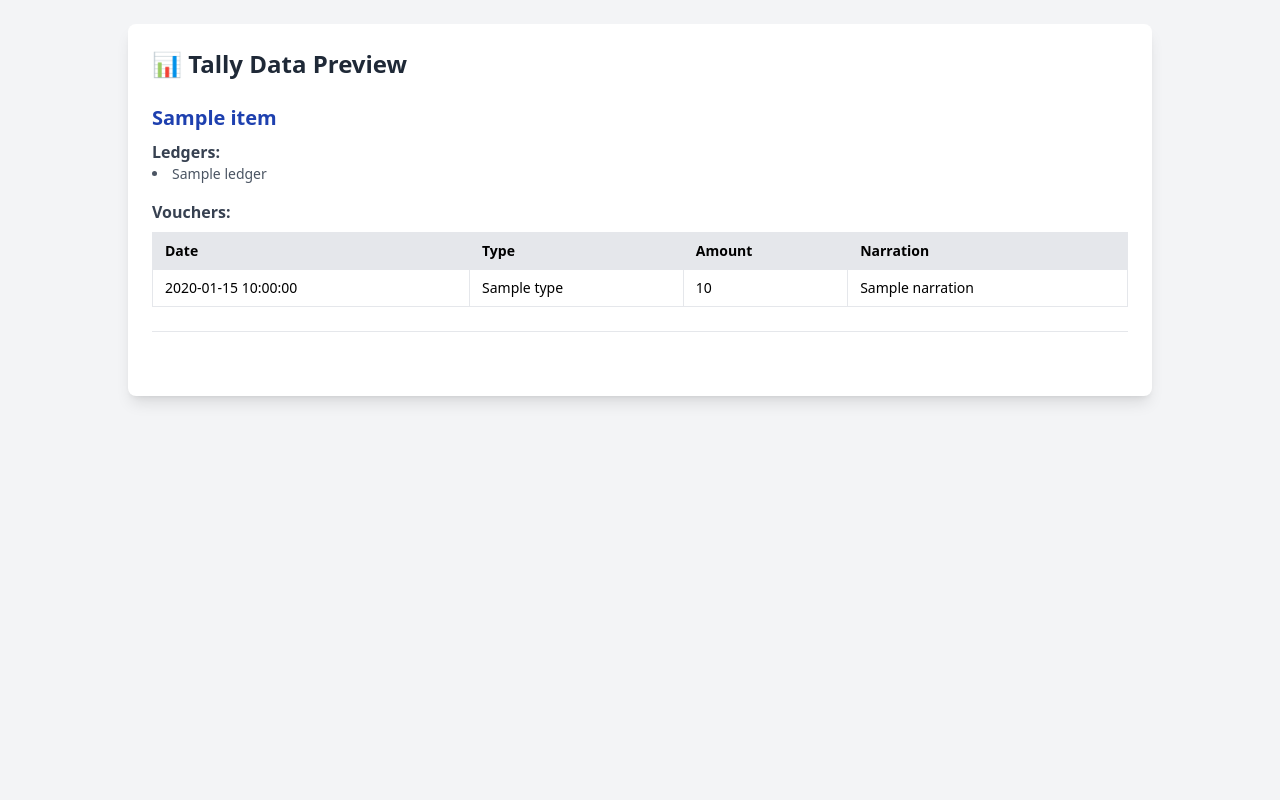
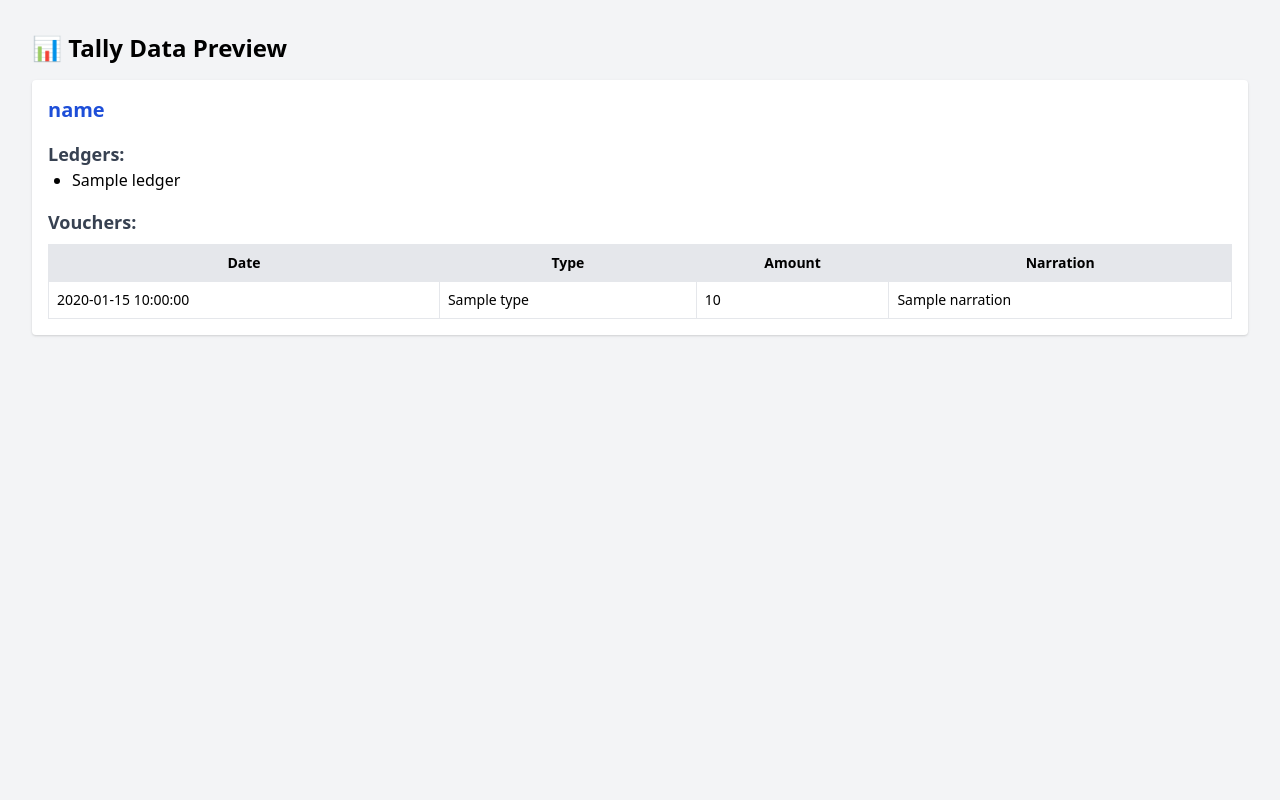
Before and after one commit to chriz-ty/smartcard-cloud, a Flask app: page /tally-preview in a window 1280 px wide. Run offline with Flask 3, Linux system fonts and the light colour scheme; a database or web service that is not in the repository returns one stand-in record (values such as "Sample title"); data that the repository does not hold is empty; some libraries are stand-ins or nearby versions.

Commit message:
Update tally_preview.html

```diff
--- a/templates/tally_preview.html
+++ b/templates/tally_preview.html
@@ -1,68 +1,49 @@
 <!DOCTYPE html>
-<html lang="en">
+<html>
 <head>
-    <meta charset="UTF-8">
     <title>Tally Data Preview</title>
-    <script src="https://cdn.tailwindcss.com"></script>
+    <link href="https://cdn.jsdelivr.net/npm/tailwindcss@2.2.19/dist/tailwind.min.css" rel="stylesheet">
 </head>
-<body class="bg-gray-100 min-h-screen p-6">
-    <div class="max-w-5xl mx-auto bg-white shadow-lg rounded-lg p-6">
-        <h1 class="text-2xl font-bold text-gray-800 mb-6">📊 Tally Data Preview</h1>
+<body class="bg-gray-100 p-8">
+    <h1 class="text-2xl font-bold mb-4">📊 Tally Data Preview</h1>
 
     {% if companies %}
-            {% for company in companies %}
-                <div class="mb-10 border-b pb-6">
-                    <h2 class="text-xl font-semibold text-blue-800 mb-2">{{ company.name }}</h2>
+        {% for company, details in companies.items() %}
+            <div class="bg-white p-4 shadow rounded mb-6">
+                <h2 class="text-xl font-semibold text-blue-700">{{ company }}</h2>
 
-                    <!-- Ledgers -->
-                    <div class="mb-4">
-                        <h3 class="text-md font-semibold text-gray-700">Ledgers:</h3>
-                        {% if company.ledgers %}
-                            <ul class="list-disc list-inside text-sm text-gray-600">
-                                {% for ledger in company.ledgers %}
+                <h3 class="mt-4 text-lg font-semibold text-gray-700">Ledgers:</h3>
+                <ul class="list-disc ml-6">
+                    {% for ledger in details.ledgers %}
                         <li>{{ ledger }}</li>
                     {% endfor %}
                 </ul>
-                        {% else %}
-                            <p class="text-sm text-gray-500 italic">No ledgers found.</p>
-                        {% endif %}
-                    </div>
 
-                    <!-- Vouchers -->
-                    <div>
-                        <h3 class="text-md font-semibold text-gray-700">Vouchers:</h3>
-                        {% if company.vouchers %}
-                            <div class="overflow-auto">
-                                <table class="w-full table-auto text-sm text-left border border-gray-200 mt-2">
-                                    <thead class="bg-gray-200">
-                                        <tr>
-                                            <th class="px-3 py-2 border">Date</th>
-                                            <th class="px-3 py-2 border">Type</th>
-                                            <th class="px-3 py-2 border">Amount</th>
-                                            <th class="px-3 py-2 border">Narration</th>
+                <h3 class="mt-4 text-lg font-semibold text-gray-700">Vouchers:</h3>
+                <table class="w-full mt-2 border text-sm">
+                    <thead>
+                        <tr class="bg-gray-200">
+                            <th class="border p-2">Date</th>
+                            <th class="border p-2">Type</th>
+                            <th class="border p-2">Amount</th>
+                            <th class="border p-2">Narration</th>
                         </tr>
                     </thead>
                     <tbody>
-                                        {% for voucher in company.vouchers %}
-                                            <tr class="bg-white hover:bg-gray-50">
-                                                <td class="px-3 py-2 border">{{ voucher.date or '-' }}</td>
-                                                <td class="px-3 py-2 border">{{ voucher.type or '-' }}</td>
-                                                <td class="px-3 py-2 border">{{ voucher.amount or '-' }}</td>
-                                                <td class="px-3 py-2 border">{{ voucher.narration or '-' }}</td>
+                        {% for voucher in details.vouchers %}
+                        <tr>
+                            <td class="border p-2">{{ voucher.date }}</td>
+                            <td class="border p-2">{{ voucher.type }}</td>
+                            <td class="border p-2">{{ voucher.amount }}</td>
+                            <td class="border p-2">{{ voucher.narration }}</td>
                         </tr>
                         {% endfor %}
                     </tbody>
                 </table>
             </div>
-                        {% else %}
-                            <p class="text-sm text-gray-500 italic">No vouchers found.</p>
-                        {% endif %}
-                    </div>
-                </div>
         {% endfor %}
     {% else %}
-            <p class="text-center text-gray-500">No Tally data found. Please sync from the local client.</p>
+        <p>No Tally data found. Please sync from the local client.</p>
     {% endif %}
-    </div>
 </body>
 </html>
```
Lines whose indentation alone changed are shown as unchanged.
